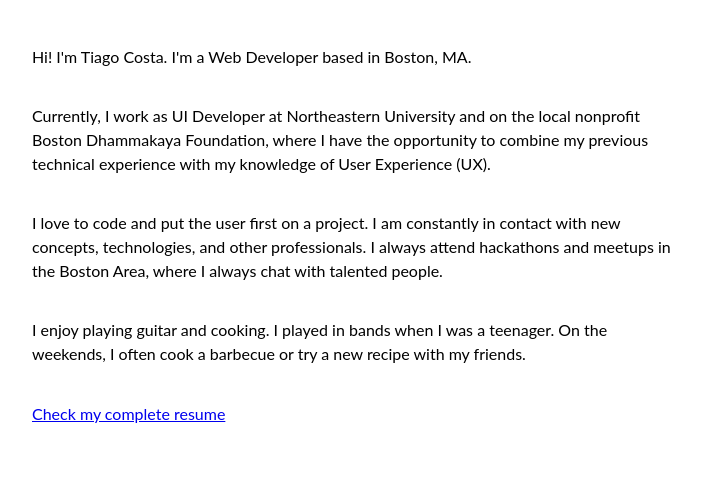
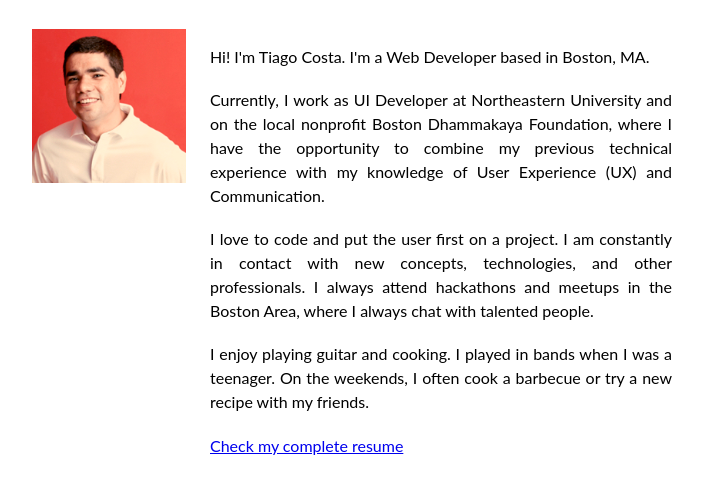
Before and after one commit to tiagodcosta/portfolio-v2, a Gatsby site: page /about in a window 1280 px wide. Shown: the part 220-714 px from the top of the page, without its empty margins (296-999 px from the left). Built offline with nearby package versions, Linux system fonts and the light colour scheme; Gatsby itself is replaced by a stand-in of ours.

Commit message:
Add pic to profile

```diff
--- a/src/layouts/index.js
+++ b/src/layouts/index.js
@@ -27,7 +27,7 @@ TemplateWrapper.propTypes = {
 
 export default TemplateWrapper
 
-//data
+// data
 export const query = graphql`
   query IndexQuery {
     site {
@@ -37,7 +37,7 @@ export const query = graphql`
     }
   }
 `
-//styles
+// styles
 const MainContainer = styled.div`
   padding: 0;
   margin: 0;
--- a/src/pages/about.js
+++ b/src/pages/about.js
@@ -3,6 +3,7 @@ import styled from 'styled-components'
 import media from '../styles/style-utils'
 import resume from '../files/costatiago_resume.pdf'
 
+import profilePic from '../files/tiago.png'
 import Navigation from '../components/Navigation'
 
 const About = () =>  (
@@ -10,16 +11,34 @@ const About = () =>  (
     <Content>
       <Navigation color="#000" />
       <Title>About me</Title>
-      <Text>Hi! I'm Tiago Costa. I'm a Web Developer based in Boston, MA.</Text>
-      <Text>Currently, I work as UI Developer at Northeastern University and on the local nonprofit Boston Dhammakaya Foundation, where I have the opportunity to combine my previous technical experience with my knowledge of User Experience (UX).</Text>
-      <Text>I love to code and put the user first on a project. I am constantly in contact with new concepts, technologies, and other professionals. I always attend hackathons and meetups in the Boston Area, where I always chat with talented people.</Text>
-      <Text>I enjoy playing guitar and cooking. I played in bands when I was a teenager. On the weekends, I often cook a barbecue or try a new recipe with my friends.</Text>
-      <a href={resume}><Text>Check my complete resume</Text></a>
+      <Profile>
+        <ProfilePic>
+          <Image src={profilePic} alt="tiago" />
+        </ProfilePic>
+        <ProfileText>
+          <Text>Hi! I'm Tiago Costa. I'm a Web Developer based in Boston, MA.</Text>
+          <Text>Currently, I work as UI Developer at Northeastern University and on the local nonprofit Boston Dhammakaya Foundation, where I have the opportunity to combine my previous technical experience with my knowledge of User Experience (UX) and Communication.</Text>
+          <Text>I love to code and put the user first on a project. I am constantly in contact with new concepts, technologies, and other professionals. I always attend hackathons and meetups in the Boston Area, where I always chat with talented people.</Text>
+          <Text>I enjoy playing guitar and cooking. I played in bands when I was a teenager. On the weekends, I often cook a barbecue or try a new recipe with my friends.</Text>
+          <a href={resume}><Text>Check my complete resume</Text></a>
+        </ProfileText>
+      </Profile>
     </Content>
   </Container>
 )
 
 export default About
+
+const Profile = styled.div`
+  display: flex;
+`
+const ProfilePic = styled.div`
+  flex: 1;
+`
+const ProfileText = styled.div`
+  flex: 3;
+  padding-left: 1.5em;
+`
 
 //Container styles
 const Container = styled.div`
@@ -48,8 +67,18 @@ const Content = styled.section`
     width: 100%;
     padding: 0 1em;
   `}
+`
+const Image = styled.img`
+  width: 100%;
+  margin: 0 auto 1.5em auto;
 
+   ${media.laptop`
+    display: none;
+   `}
 
+   ${media.phone`
+    display: none;
+   `}
 `
 const Title = styled.h1`
   font-size: 2rem;
@@ -61,4 +90,5 @@ const Text = styled.p`
   margin-bottom: 1.2em;
   line-height: 1.5;
   word-break: keep-all;
+  text-align: justify;
 `
```
Also changed, not shown: src/data/inkdml-20.md (+1 -1 lines), src/data/nasa-landslide.md (+1 -1 lines), src/files/tiago.png (added).
